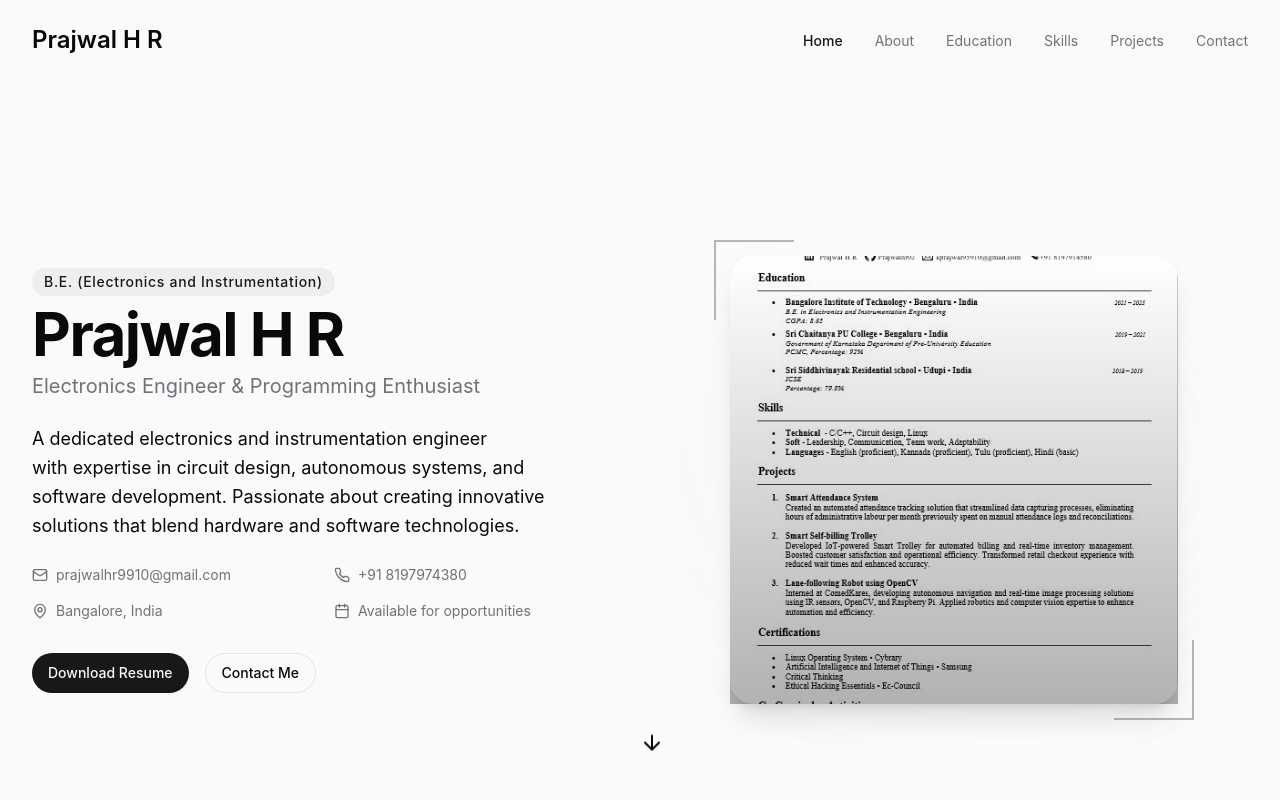
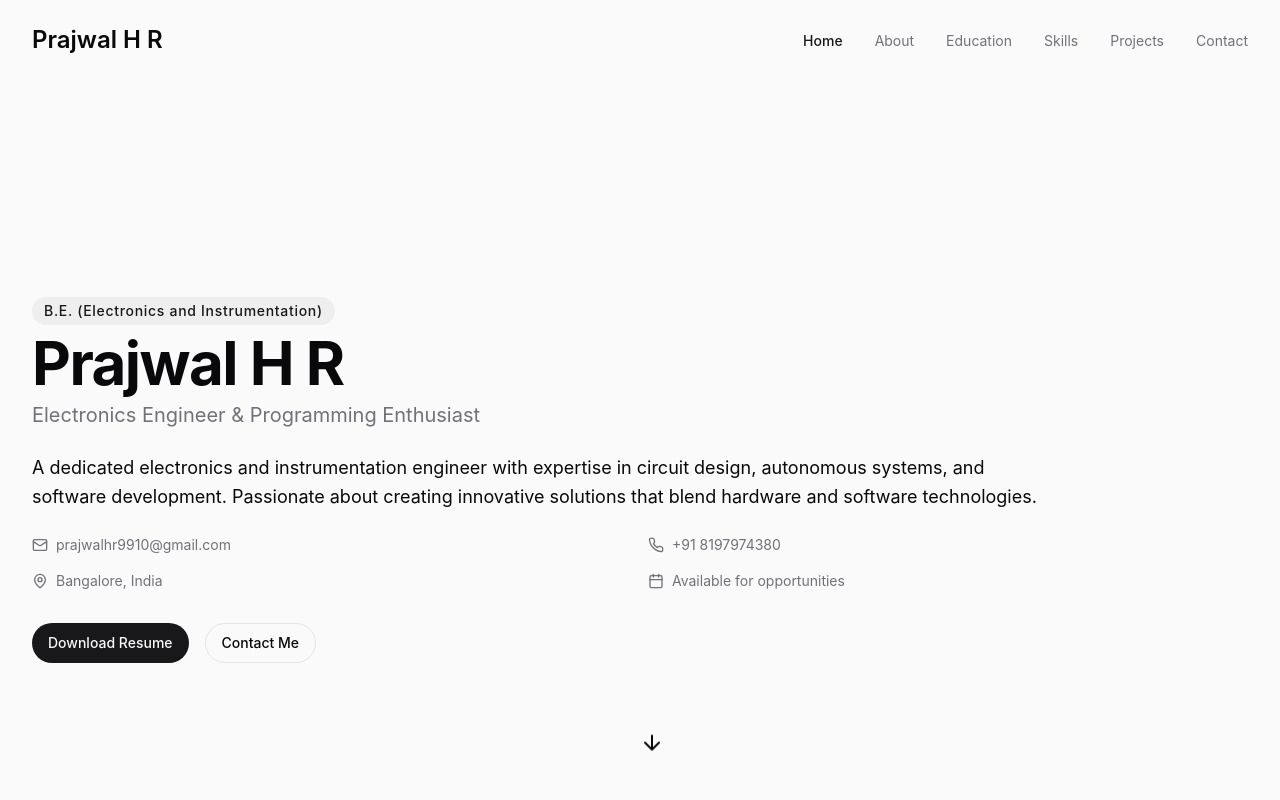
Before and after one commit to Prajwalhr02/python-portfolio-fusion, a React (Vite) app: page / in a window 1280 px wide. Shown: the top 800 px of the page. Built offline with nearby package versions, Linux system fonts and the light colour scheme.

Commit message:
Remove resume image
Removes the resume image from the Hero component.

```diff
--- a/src/components/Hero.tsx
+++ b/src/components/Hero.tsx
@@ -6,7 +6,6 @@ import { Button } from '@/components/ui/button';
 const Hero: React.FC = () => {
   return (
     <section id="home" className="min-h-screen pt-20 flex flex-col justify-center">
-      <div className="grid grid-cols-1 md:grid-cols-2 gap-10 items-center">
       <div className="space-y-6 reveal">
         <div className="space-y-2">
           <span className="inline-block px-3 py-1 bg-primary/5 rounded-full text-primary text-sm font-medium tracking-wider">
@@ -58,23 +57,6 @@ const Hero: React.FC = () => {
         </div>
       </div>
 
-        <div className="relative flex items-center justify-center reveal">
-          <div className="absolute inset-0 bg-gradient-to-tr from-primary/5 to-accent/30 rounded-full blur-3xl opacity-20"></div>
-          <div className="w-full h-auto aspect-square max-w-md relative">
-            <div className="absolute -top-4 -left-4 w-20 h-20 border-t-2 border-l-2 border-primary/30"></div>
-            <div className="absolute -bottom-4 -right-4 w-20 h-20 border-b-2 border-r-2 border-primary/30"></div>
-            <div className="w-full h-full rounded-3xl overflow-hidden shadow-xl">
-              <div className="absolute inset-0 bg-gradient-to-b from-transparent to-black/30 z-10"></div>
-              <img
-                src="/lovable-uploads/d404b380-3967-4dc9-b4cc-d6141c3fa518.png"
-                alt="Prajwal H R Resume"
-                className="w-full h-full object-cover"
-              />
-            </div>
-          </div>
-        </div>
-      </div>
-
       <div className="absolute bottom-10 left-1/2 -translate-x-1/2 animate-bounce">
         <svg width="24" height="24" viewBox="0 0 24 24" fill="none" xmlns="http://www.w3.org/2000/svg">
           <path d="M12 5V19M12 19L19 12M12 19L5 12" stroke="currentColor" strokeWidth="2" strokeLinecap="round" strokeLinejoin="round"/>
```
Lines whose indentation alone changed are shown as unchanged.
